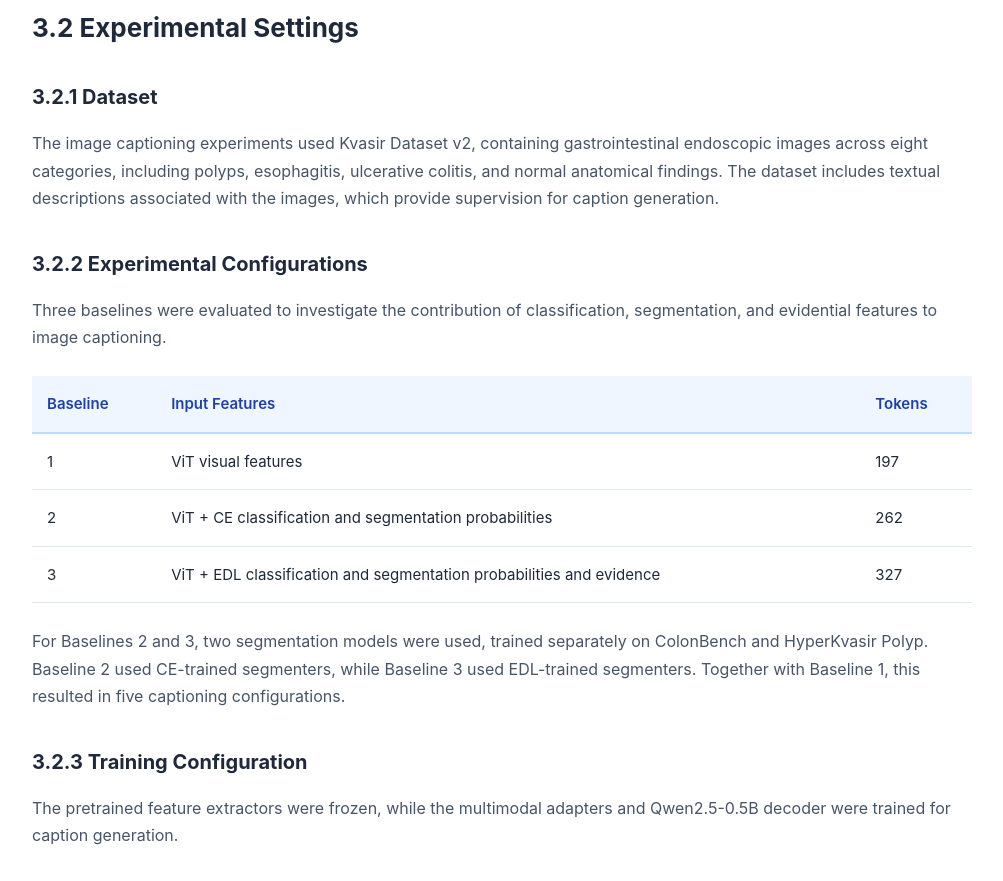
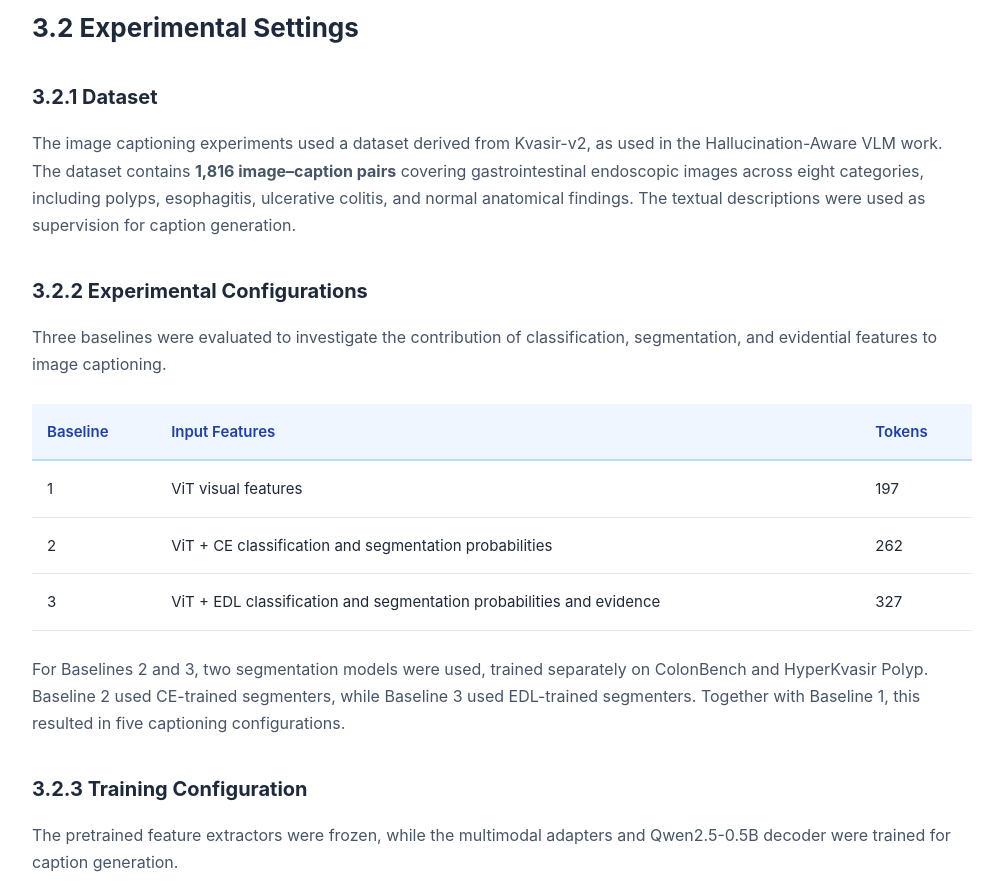
Before and after one commit to lilian70nn/multitask-learning, a plain HTML site: page report.html in a window 1280 px wide. Shown: the part 9860-10741 px from the top of the page, without its empty margins (138-1141 px from the left). Drawn offline with Linux system fonts and the light colour scheme.

Commit message:
update report

```diff
--- a/report.html
+++ b/report.html
@@ -890,15 +890,18 @@
     <section class="card">
         <h3>3.2.1 Dataset</h3>
 
+
         <p>
-            The image captioning experiments used Kvasir Dataset v2,
-            containing gastrointestinal endoscopic images across
-            eight categories, including polyps, esophagitis,
-            ulcerative colitis, and normal anatomical findings.
-            The dataset includes textual descriptions associated
-            with the images, which provide supervision for
-            caption generation.
+            The image captioning experiments used a dataset derived
+            from Kvasir-v2, as used in the Hallucination-Aware VLM work.
+            The dataset contains <strong>1,816 image–caption pairs</strong>
+            covering gastrointestinal endoscopic images across eight
+            categories, including polyps, esophagitis, ulcerative
+            colitis, and normal anatomical findings.
+            The textual descriptions were used as supervision
+            for caption generation.
         </p>
+
     </section>
 
 
```
